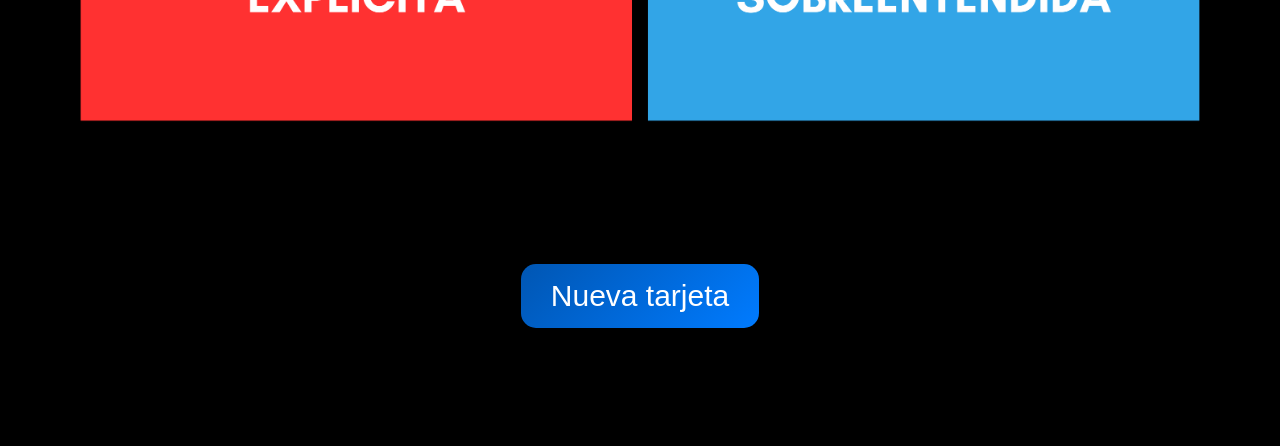
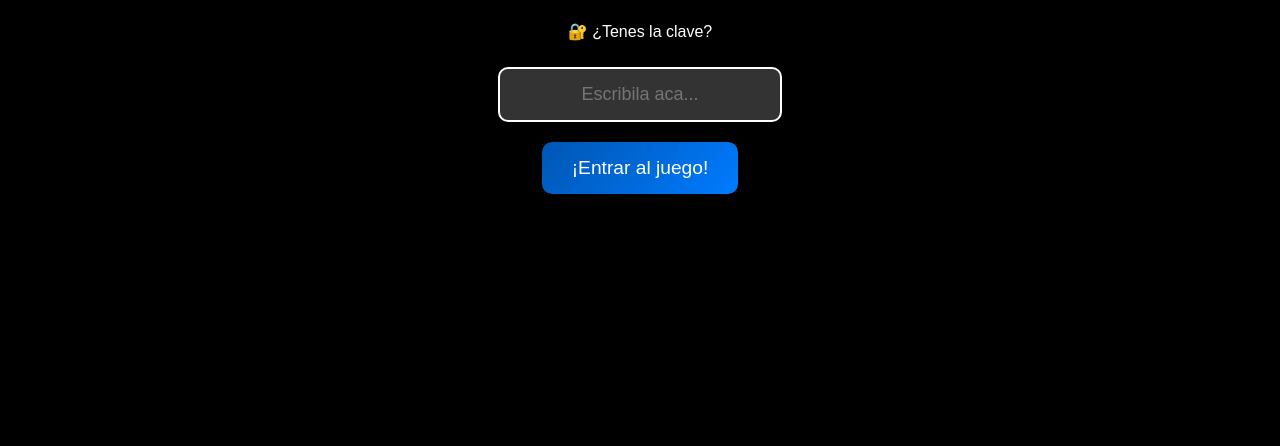
Before and after one commit to VictoriaRipa/wavelength-cards, a plain HTML site: page index.html in a window 1280 px wide. Shown: the part 354-800 px from the top of the page. Drawn offline with Linux system fonts and the light colour scheme.

Commit message:
Update index with password

```diff
--- a/index.html
+++ b/index.html
@@ -18,21 +18,95 @@
             color: white;
             overflow: hidden;
         }
+
+        /* Pantalla de Contraseña */
+        #passwordScreen {
+            display: flex;
+            flex-direction: column;
+            justify-content: center;
+            align-items: center;
+            width: 100%;
+            height: 100vh;
+            background: rgba(0, 0, 0, 0.9);
+            position: fixed;
+            top: 0;
+            left: 0;
+            z-index: 1;
+            opacity: 1;
+        }
+
+        #passwordScreen h1 {
+            font-size: 3em;
+            color: #ffcc00;
+            margin-bottom: 20px;
+            animation: bounce 1s ease-in-out infinite alternate;
+        }
+
+        #passwordScreen input {
+            padding: 15px;
+            font-size: 18px;
+            border-radius: 10px;
+            width: 250px;
+            border: 2px solid #fff;
+            margin-top: 10px;
+            background: #333;
+            color: white;
+            text-align: center;
+            transition: all 0.3s ease-in-out;
+        }
+
+        #passwordScreen input:focus {
+            border-color: #ffcc00;
+            background: #444;
+        }
+
+        #passwordScreen button {
+            padding: 15px 30px;
+            margin-top: 20px;
+            font-size: 1.2em;
+            background: linear-gradient(135deg, #0056b3, #007BFF);
+            color: white;
+            border: none;
+            border-radius: 10px;
+            cursor: pointer;
+            transition: transform 0.2s, box-shadow 0.2s;
+        }
+
+        #passwordScreen button:hover {
+            transform: scale(1.05);
+            box-shadow: 0 4px 15px rgba(255, 255, 255, 0.2);
+        }
+
+        /* Estilos para las cartas */
         .image-container {
-            width: 100%;
-            height: 85vh; /* Make the image container occupy most of the screen */
+            width: 90%; /* Aumentamos el ancho de las cartas */
+            height: 70vh; /* Las cartas siguen ocupando el 70% de la altura */
             display: flex;
             justify-content: center;
             align-items: center;
+            margin-top: 20px;
         }
+
         .image-container img {
-            max-width: 100%;
-            max-height: 100%;
-            object-fit: contain; /* Ensure the image maintains its aspect ratio */
+            max-width: 90%; /* Aumentamos el tamaño máximo de las cartas */
+            max-height: 90%; /* Permitimos que las cartas ocupen más espacio verticalmente */
+            object-fit: contain;
         }
+
+        /* Contenedor general de cartas y botón */
+        #mainContent {
+            display: flex;
+            flex-direction: column;
+            justify-content: center;
+            align-items: center;
+            opacity: 0;
+            transition: opacity 0.5s ease;
+        }
+
         .btn-container {
-            margin-top: 0; /* Removed the space between the image and the button */
+            margin-top: -10px; /* Movemos el botón hacia arriba */
         }
+
         .btn {
             background: linear-gradient(135deg, #0056b3, #007BFF);
             color: white;
@@ -42,42 +116,74 @@
             font-size: 30px;
             cursor: pointer;
             transition: transform 0.2s, box-shadow 0.2s;
-            position: relative;
-            top: -90px; /* Move the button upwards even more */
         }
+
         .btn:hover {
             transform: scale(1.1);
             box-shadow: 0 4px 15px rgba(255, 255, 255, 0.3);
         }
+
         .btn:active {
             transform: scale(0.95);
+        }
+
+        @keyframes bounce {
+            0% { transform: translateY(0); }
+            50% { transform: translateY(-15px); }
+            100% { transform: translateY(0); }
         }
     </style>
 </head>
 <body>
-    <!-- Image container -->
-    <div class="image-container">
-        <img id="cardImage" src="" alt="Card Image">
+    <!-- Pantalla de Contraseña -->
+    <div id="passwordScreen">
+        <h1>🎉 ¡Gracias por tu compra! 🎉</h1>
+        <p>🔐 ¿Tenes la clave?</p>
+        <input type="password" id="passwordInput" placeholder="Escribila aca..." autocomplete="off">
+        <button id="enterButton">¡Entrar al juego!</button>
     </div>
 
-    <!-- Button container -->
-    <div class="btn-container">
-        <button class="btn" onclick="generateNewCard()">Nueva tarjeta</button>
+    <!-- Image container (Cartas) -->
+    <div id="mainContent">
+        <div class="image-container">
+            <img id="cardImage" src="" alt="Card Image">
+        </div>
+        <div class="btn-container">
+            <button class="btn" onclick="generateNewCard()">Nueva tarjeta</button>
+        </div>
     </div>
 
     <script>
+        const correctPassword = "juegazo"; // Clave correcta
         const cardImages = [];
         for (let i = 1; i <= 140; i++) {
             cardImages.push(`./assets/${i}.png`);
         }
 
+        // Función para verificar la contraseña
+        function checkPassword() {
+            const inputPassword = document.getElementById('passwordInput').value;
+            if (inputPassword === correctPassword) {
+                // Si la contraseña es correcta, ocultamos la pantalla de clave y mostramos las cartas
+                document.getElementById('passwordScreen').style.display = 'none';
+                document.getElementById('mainContent').style.opacity = 1;
+                generateNewCard(); // Generar una tarjeta aleatoria
+            } else {
+                alert("⚠️ ¡Ups! Seguro compraste el juego?");
+            }
+        }
+
+        // Función para generar una tarjeta aleatoria
         function generateNewCard() {
             const randomIndex = Math.floor(Math.random() * cardImages.length);
             const newImage = cardImages[randomIndex];
             document.getElementById('cardImage').src = newImage;
         }
 
-        // Set initial card image
+        // Asignar el evento click para el botón de la contraseña
+        document.getElementById('enterButton').addEventListener('click', checkPassword);
+
+        // Set inicial de la carta
         generateNewCard();
     </script>
 </body>
```
